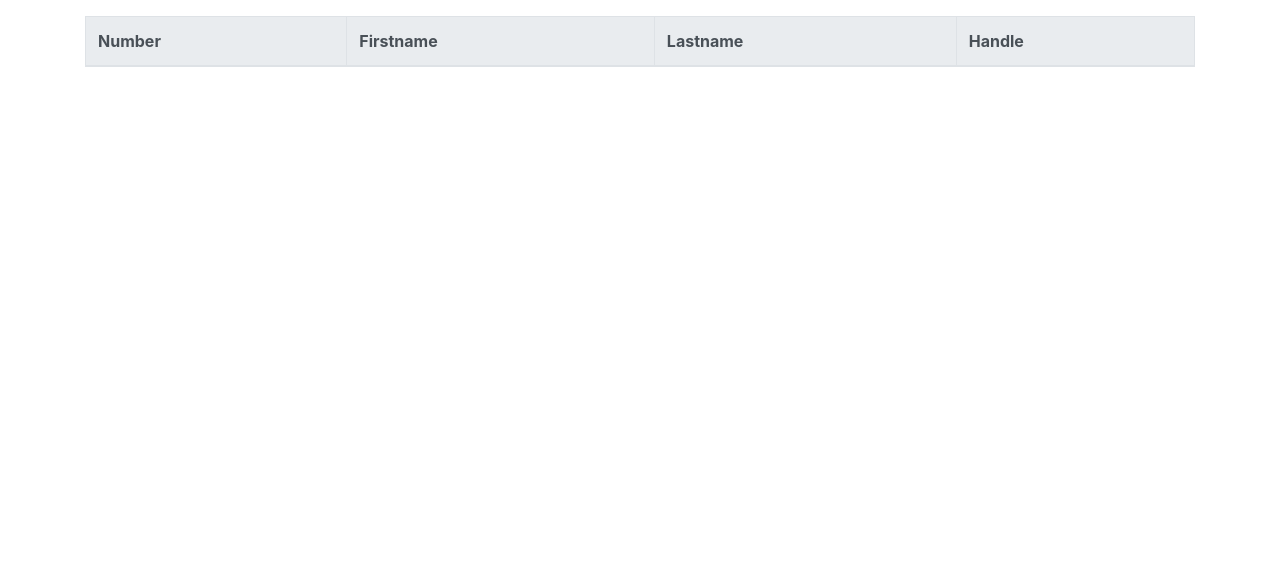
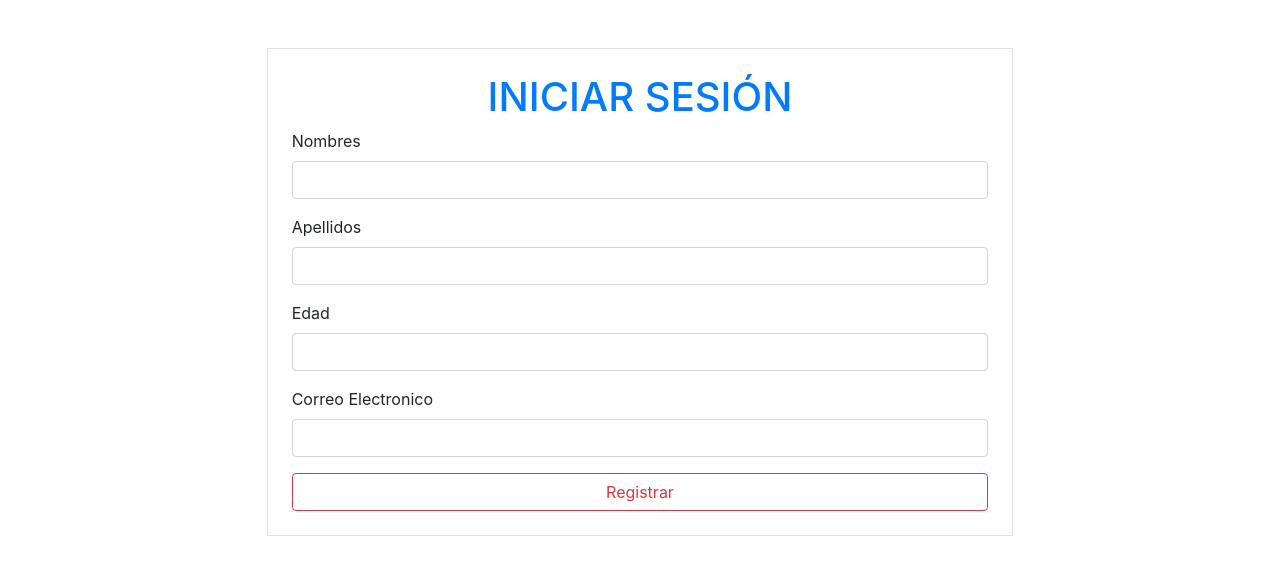
Before and after one commit to StephanySosaGar/Tabla-javascript, a plain HTML site: page index.html in a window 1280 px wide. Drawn offline with nearby package versions, Linux system fonts and the light colour scheme.

Commit message:
Add files via upload

```diff
--- a/index.html
+++ b/index.html
@@ -5,34 +5,51 @@
     <meta charset="UTF-8">
     <meta http-equiv="X-UA-Compatible" content="IE=edge">
     <meta name="viewport" content="width=device-width, initial-scale=1.0">
-    <title>Tarea tabla en JavaScrip</title>
+    <title>formulario</title>
 
     <link rel="stylesheet" href="https://cdn.jsdelivr.net/npm/bootstrap@4.6.0/dist/css/bootstrap.min.css"
         integrity="sha384-B0vP5xmATw1+K9KRQjQERJvTumQW0nPEzvF6L/Z6nronJ3oUOFUFpCjEUQouq2+l" crossorigin="anonymous">
 </head>
 
 <body>
-    <!-- Código -->
-    <div class="container d-flex justify-content-center  ">
+    <div class="d-flex justify-content-center">
+      <div class="col-md-7 border p-4 my-5 ">
+      <form>
+        <div>
+          <h1 class="d-flex justify-content-center text-primary"> INICIAR SESI&Oacute;N</h1>
+      </div>
+      <div class="form-group">
+        <label for="nombre">Nombres</label>
+        <input required type="text" class="form-control" id="nombre">
+    </div>
+    <div class="form-group">
+        <label for="apellido">Apellidos</label>
+        <input required type="text" class="form-control" id="apellido">
+    </div>
+    <div class="form-group">
+      <label for="edad">Edad</label>
+      <input required type="age" class="form-control" id="edad" >
+  </div>
+      <div class="form-group">
+         <label for="email">Correo Electronico</label>
+         <input required type="email" class="form-control" id="email" >
+      </div>
+      <button onclick="vaciarCampos()"class="btn btn-outline-danger btn-block">Registrar</button>
+                                </div>
+      </form>
+      </div>
+    </div>
 
-        <table class="table mt-3 table table-bordered table-info  ">
-            <thead>
-                <thead class="thead-light">
-                <tr>
-                    <th scope="col">Number</th>
-                    <th scope="col">Firstname</th>
-                    <th scope="col">Lastname</th>
-                    <th scope="col">Handle</th>
-                </tr>
-            </thead>
+    <script src="https://code.jquery.com/jquery-3.5.1.slim.min.js" integrity="sha384-DfXdz2htPH0lsSSs5nCTpuj/zy4C+OGpamoFVy38MVBnE+IbbVYUew+OrCXaRkfj" crossorigin="anonymous"></script>
+    <script src="https://cdn.jsdelivr.net/npm/popper.js@1.16.1/dist/umd/popper.min.js" integrity="sha384-9/reFTGAW83EW2RDu2S0VKaIzap3H66lZH81PoYlFhbGU+6BZp6G7niu735Sk7lN" crossorigin="anonymous"></script>
+    <script src="https://cdn.jsdelivr.net/npm/bootstrap@4.6.0/dist/js/bootstrap.min.js" integrity="sha384-+YQ4JLhjyBLPDQt//I+STsc9iw4uQqACwlvpslubQzn4u2UU2UFM80nGisd026JF" crossorigin="anonymous"></script>
 
-            <tbody id="tabla">
-            </tbody>
+    <!-- My js-->
+    <script src="./js/script5.js"></script>
+</body>
+</html>
 
-        </table>
 
-        <!-- HTML -->
-    </div>
 
     <script src="https://code.jquery.com/jquery-3.5.1.slim.min.js"
         integrity="sha384-DfXdz2htPH0lsSSs5nCTpuj/zy4C+OGpamoFVy38MVBnE+IbbVYUew+OrCXaRkfj"
@@ -45,7 +62,7 @@
         crossorigin="anonymous"></script>
 
     <!-- Link de javaScript -->
-    <Script src="../Tarea_JavaScript/JavaScript.js/script1.js"></script>
+    <Script src="../formulario_js_condicional/js/script5.js"></script>
 
 </body>
 
```
